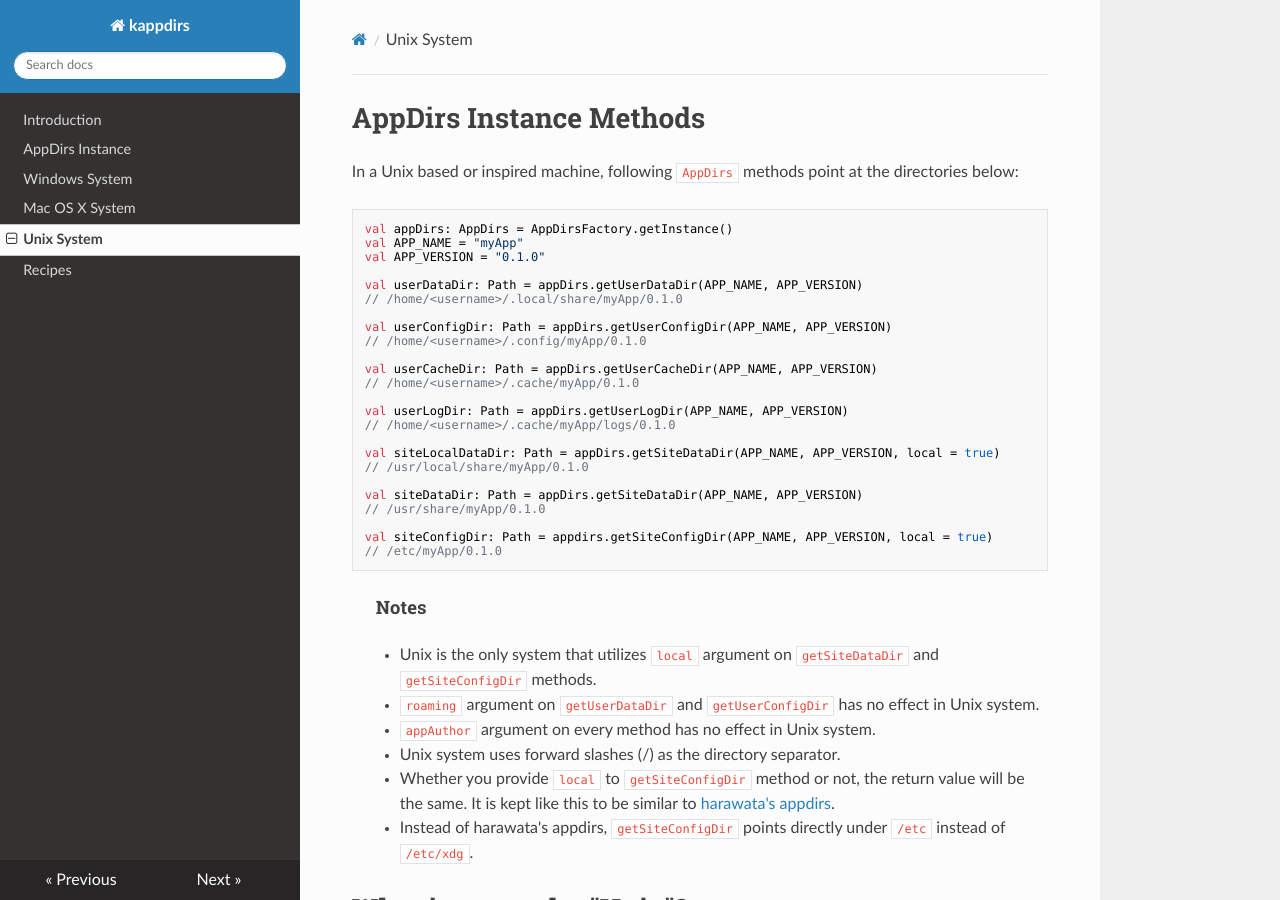
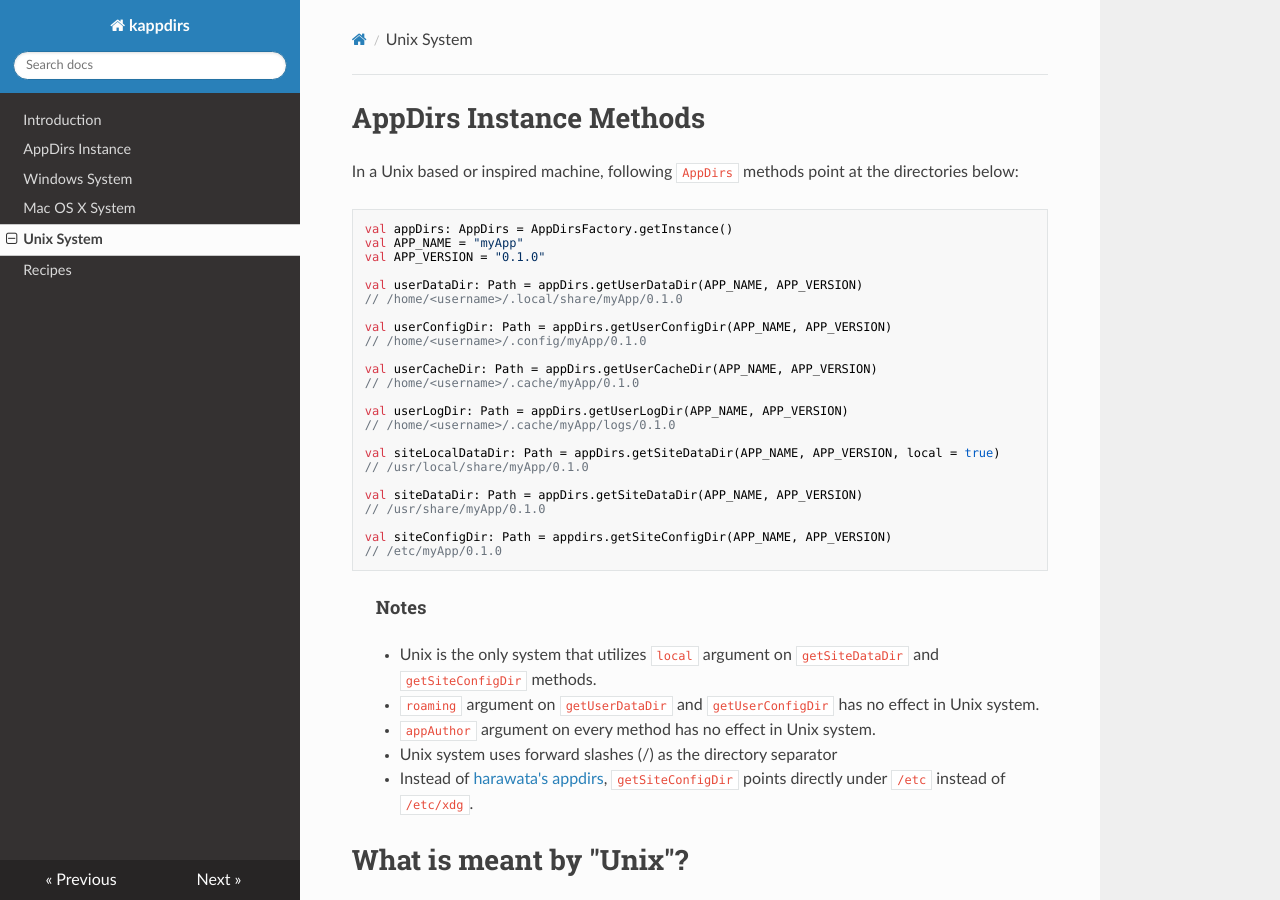
Before and after one commit to erayerdin/kappdirs, an MkDocs documentation site: the page built from docs/unix-system.md, in a window 1280 px wide and 900 px high. Built offline with MkDocs 1.6.1, drawn with Linux system fonts in a browser that asks for light colours; nearby versions of some CDN libraries.

Commit message:
edited notes of unix system

````diff
--- a/docs/unix-system.md
+++ b/docs/unix-system.md
@@ -26,7 +26,7 @@ val siteLocalDataDir: Path = appDirs.getSiteDataDir(APP_NAME, APP_VERSION, local
 val siteDataDir: Path = appDirs.getSiteDataDir(APP_NAME, APP_VERSION)
 // /usr/share/myApp/0.1.0
 
-val siteConfigDir: Path = appdirs.getSiteConfigDir(APP_NAME, APP_VERSION, local = true)
+val siteConfigDir: Path = appdirs.getSiteConfigDir(APP_NAME, APP_VERSION)
 // /etc/myApp/0.1.0
 ```
 
@@ -37,12 +37,9 @@ val siteConfigDir: Path = appdirs.getSiteConfigDir(APP_NAME, APP_VERSION, local
  > - `roaming` argument on `getUserDataDir` and `getUserConfigDir` has no
  >   effect in Unix system.
  > - `appAuthor` argument on every method has no effect in Unix system.
- > - Unix system uses forward slashes (/) as the directory separator.
- > - Whether you provide `local` to `getSiteConfigDir` method or not, the
- >   return value will be the same. It is kept like this to be similar to
- >   [harawata's appdirs](https://github.com/harawata/appdirs).
- > - Instead of harawata's appdirs, `getSiteConfigDir` points directly under
- >   `/etc` instead of `/etc/xdg`.
+ > - Unix system uses forward slashes (/) as the directory separator
+ > - Instead of [harawata's appdirs](https://github.com/harawata/appdirs),
+ >   `getSiteConfigDir` points directly under `/etc` instead of `/etc/xdg`.
 
 # What is meant by "Unix"?
 
````
